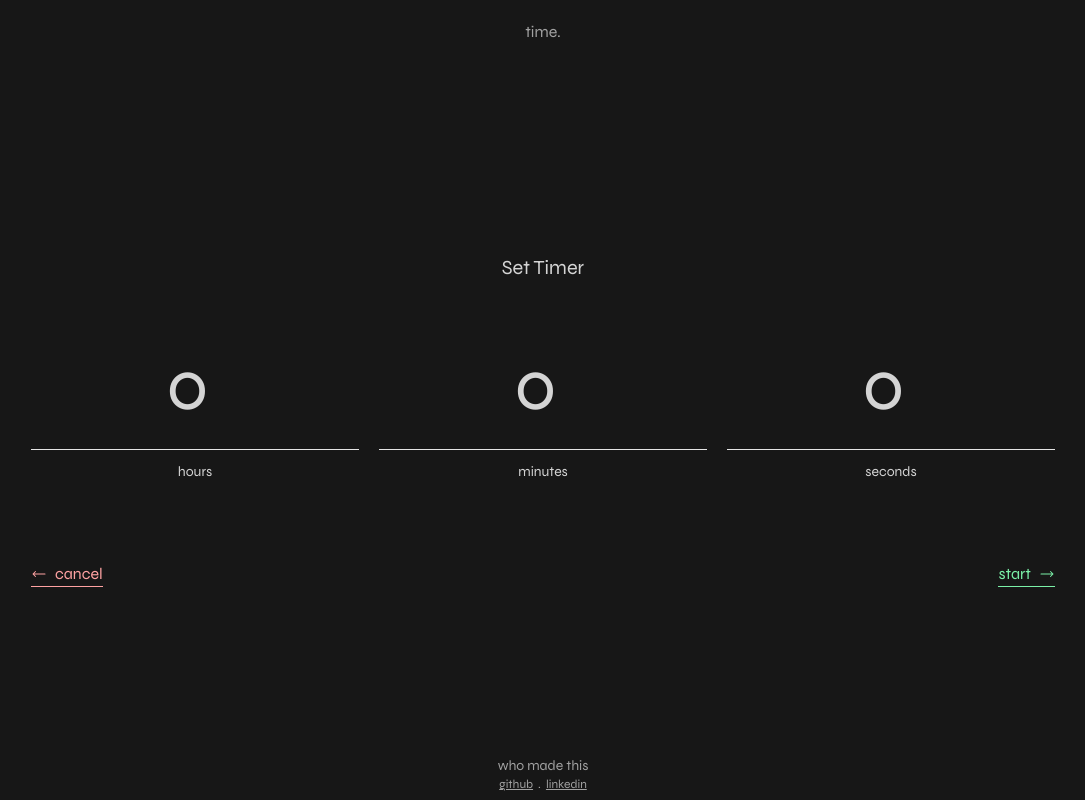
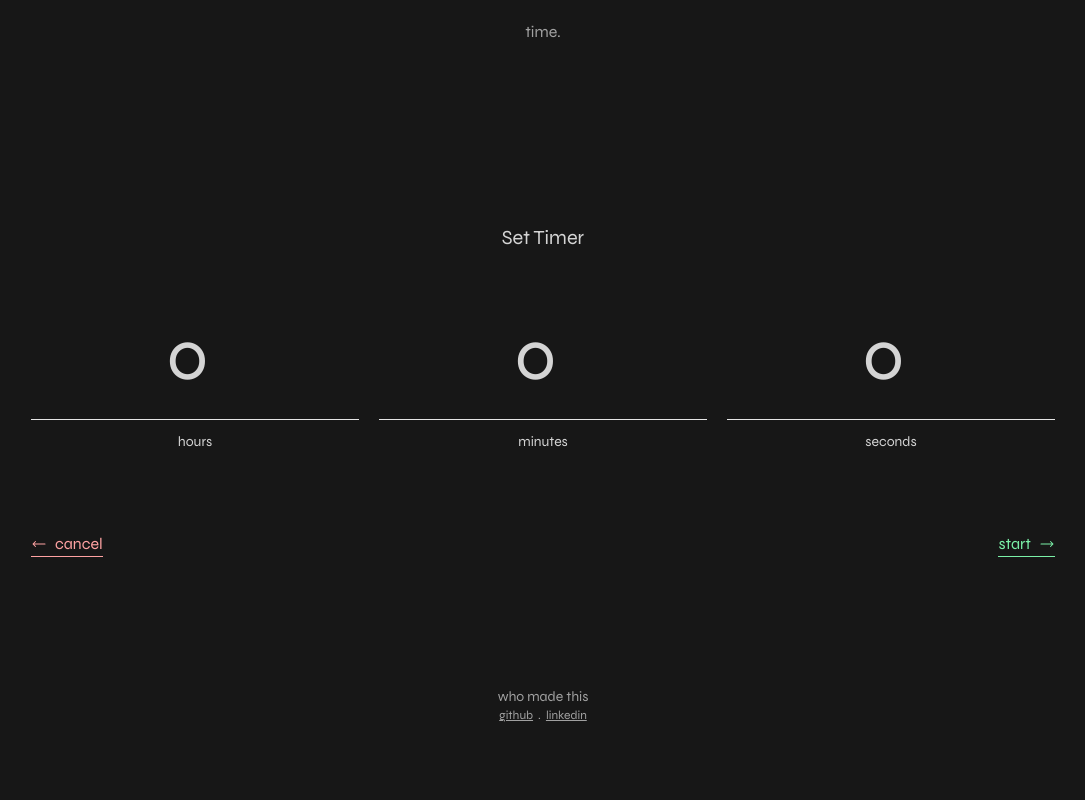
Before and after one commit to limitlez2020/timer-app, a Next.js app: page /timer in a window 1280 px wide. Shown: the whole page, without its empty margins (97-1182 px from the left). Built offline with nearby package versions, Linux system fonts and the light colour scheme.

Commit message:
Editted the placement and margins of elements on the timer screen and a few on the home page

```diff
--- a/app/components/Footer.js
+++ b/app/components/Footer.js
@@ -2,7 +2,7 @@ import Link from "next/link";
 
 export default function Footer () {
   return (
-    <div className="flex flex-col w-full mb-2 justify-center items-center text-neutral-400 text-sm lowercase">
+    <div className="flex flex-col w-full mb-1 justify-center items-center text-neutral-400 text-sm lowercase">
       Who made this
       {/* Links */}
       <div className="flex flex-row text-xs">
--- a/app/components/TimerCountdown.js
+++ b/app/components/TimerCountdown.js
@@ -79,7 +79,7 @@ export default function TimerCountdown ({hrs, mins, secs}) {
     <div className="flex flex-col w-full h-full mt-10 justify-center items-center bg-neutral-900 text-neutral-300">
       {timeUp ? (
         /* Message that time is up */
-        <div className="flex flex-col items-center justify-center lowercase">
+        <div className="flex flex-col items-center justify-center mt-52.25 mb-52 lowercase">
           <p className="text-6xl">[ time is up ]</p>
           <p className="text-sm">good job, So proud of you!</p>
 
@@ -92,7 +92,7 @@ export default function TimerCountdown ({hrs, mins, secs}) {
 
       ) : (
 
-        <div className="flex flex-col w-4/5">
+        <div className="flex flex-col w-4/5 mt-17 mb-17.75">
           {/* Time Countdown: */}
           <div className="flex items-end justify-between gap-5 w-full text-neutral-300">
             {/* Hour: */}
--- a/app/page.js
+++ b/app/page.js
@@ -63,7 +63,7 @@ export default function Home() {
       <NavBar/>
 
       {/* Body: */}
-      <div className="flex flex-col w-full h-full mt-25 mb-15 bg-neutral-900 justify-center items-center">
+      <div className="flex flex-col w-full h-full mt-25 mb-16 bg-neutral-900 justify-center items-center">
         {/* Time: */}
         <div className="flex justify-between gap-5 w-4/5 text-neutral-300">
           {/* Hour: */}
--- a/app/timer/page.js
+++ b/app/timer/page.js
@@ -61,7 +61,7 @@ export default function Timer () {
 
 
   return (
-    <div className="flex flex-col w-full h-screen min-h-full bg-neutral-900 justify-center">
+    <div className="flex flex-col w-full h-full min-h-screen bg-neutral-900">
       {/* NavBar: */}
       <NavBar/>
 
@@ -73,7 +73,7 @@ export default function Timer () {
       ) : (
 
         /* Set Timer UI */
-        <div className="flex flex-col w-full h-full mt-10 justify-center items-center bg-neutral-900 text-neutral-300">
+        <div className="flex flex-col w-full h-full mt-45 mb-32.5 justify-center items-center bg-neutral-900 text-neutral-300">
           <p className="text-neutral-300 mb-10 text-xl">Set Timer</p>
           {/* Input fields */}
           <div className="flex flex-row w-4/5 justify-between items-center gap-5 text-7xl">
```
